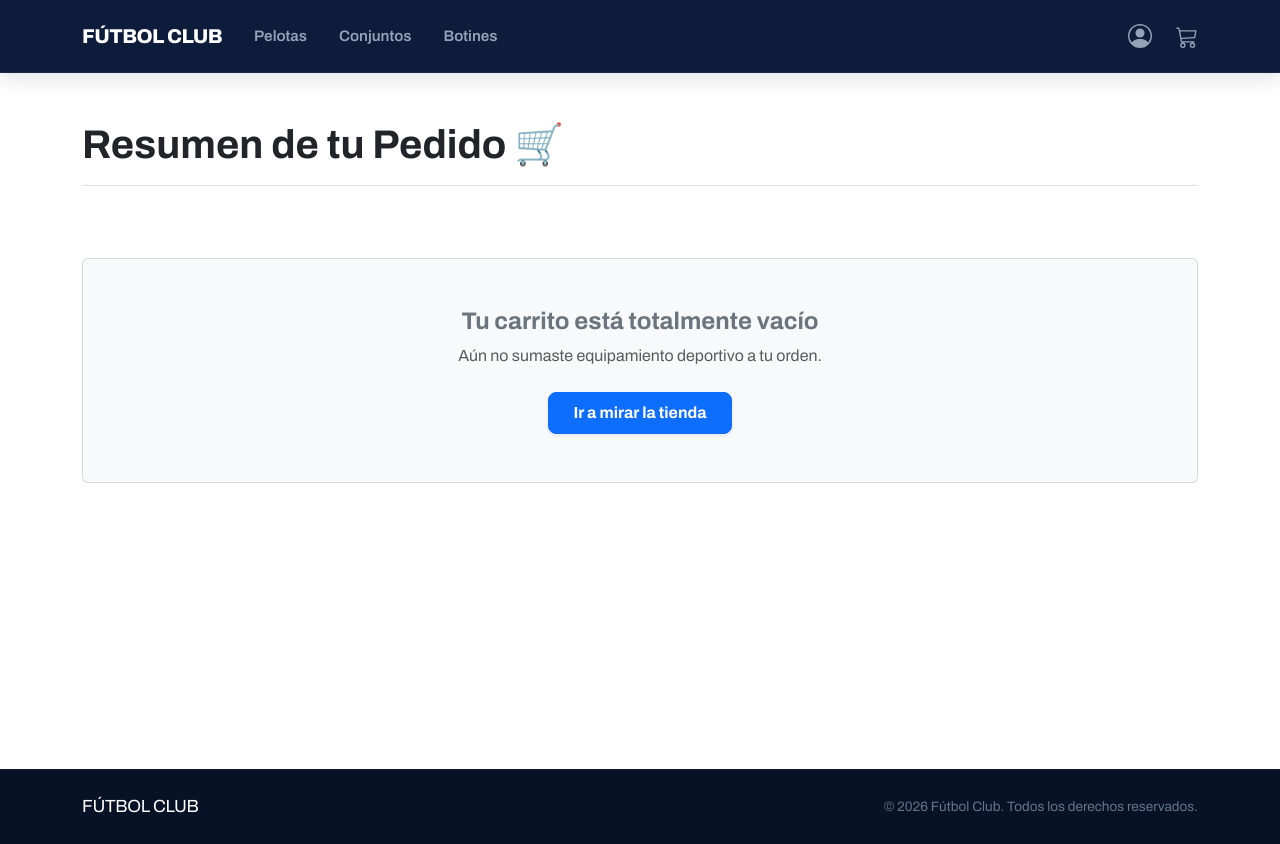
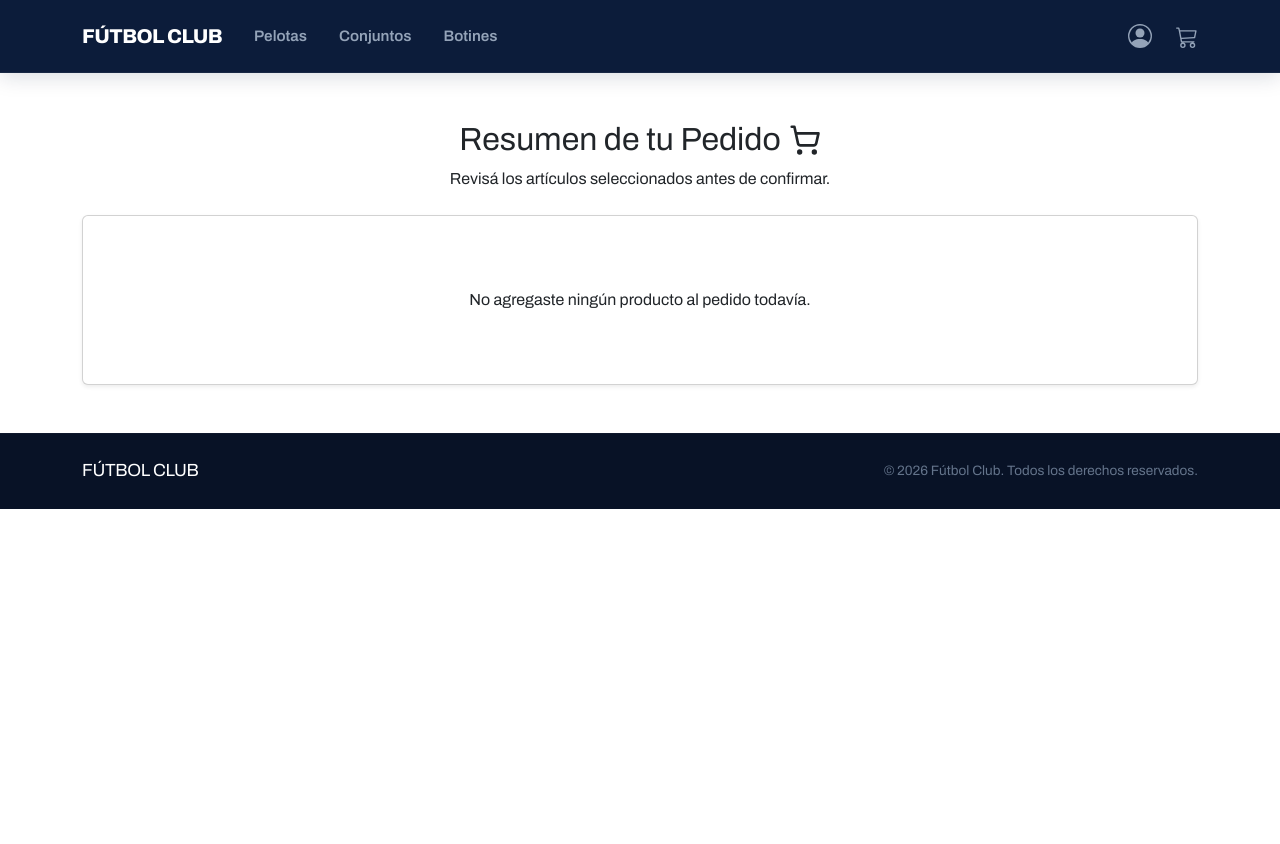
Before and after one commit to FrancoTopatigh/TW2-Proyecto, an Angular app in the folder crud-tienda/: page /pedido in a window 1280 px wide. After the commit the page ends 800 px from the top, so only its background shows below. Built offline with nearby package versions, Linux system fonts and the light colour scheme.

Commit message:
Botones de suma y resta en los articulos

```diff
--- a/crud-tienda/src/app/modules/pedido/ver-pedido/ver-pedido.component.html
+++ b/crud-tienda/src/app/modules/pedido/ver-pedido/ver-pedido.component.html
@@ -1,88 +1,68 @@
-<div class="container my-5" style="min-height: 75vh;">
-  <div class="row">
-    <div class="col-12">
-      <h2 class="display-6 fw-bold mb-4 text-dark border-bottom pb-3">Resumen de tu Pedido 🛒</h2>
-    </div>
+<div class="container my-5 container-pedido">
+  <div class="text-center mb-4 header-pedido">
+    <h2 class="fw-extrabold text-main d-flex align-items-center justify-content-center gap-2">
+      Resumen de tu Pedido
+      <svg xmlns="http://www.w3.org/2000/svg" viewBox="0 0 24 24" fill="none" stroke="currentColor" stroke-width="2" stroke-linecap="round" stroke-linejoin="round" width="32" height="32" class="svg-icon-header">
+       <circle cx="8" cy="21" r="1"></circle>
+       <circle cx="19" cy="21" r="1"></circle>
+       <path d="M2.05 2.05h2l2.66 12.42a2 2 0 0 0 2 1.58h9.78a2 2 0 0 0 1.95-1.57l1.65-7.43H5.12"></path>
+      </svg>
+    </h2>
+    <p class="text-sub m-0">Revisá los artículos seleccionados antes de confirmar.</p>
   </div>
 
-  @if ((carritoService.carritoActual$ | async)?.length ?? 0 > 0) {
-    <div class="row g-4">
-      <div class="col-12 col-lg-8">
-        <div class="card shadow-sm border rounded-3 p-4 bg-white">
-          <div class="table-responsive">
-            <table class="table table-hover align-middle m-0">
-              <thead class="table-light">
-                <tr>
-                  <th>Artículo</th>
-                  <th class="text-center" style="width: 150px;">Cantidad</th>
-                  <th class="text-end">Precio Unitario</th>
-                  <th class="text-end">Subtotal</th>
-                  <th class="text-center" style="width: 80px;">Acción</th>
-                </tr>
-              </thead>
-              <tbody>
-                @for (item of (carritoService.carritoActual$ | async); track item.productoId) {
-                  <tr>
-                    <td>
-                      <span class="fw-bold text-dark d-block">{{ item.nombre }}</span>
-                      <small class="text-muted">ID: #{{ item.productoId }}</small>
-                    </td>
-                    <td>
-                      <div class="input-group input-group-sm justify-content-center">
-                        <button (click)="carritoService.cambiarCantidad(item.productoId, -1)" class="btn btn-outline-secondary fw-bold" type="button">-</button>
-                        <span class="input-group-text bg-white px-3 fw-semibold">{{ item.cantidad }}</span>
-                        <button (click)="carritoService.cambiarCantidad(item.productoId, 1)" class="btn btn-outline-secondary fw-bold" type="button">+</button>
-                      </div>
-                    </td>
-                    <td class="text-end fw-medium text-secondary">${{ item.precio }}</td>
-                    <td class="text-end fw-bold text-dark">${{ item.precio * item.cantidad }}</td>
-                    <td class="text-center">
-                      <button (click)="carritoService.eliminarProducto(item.productoId)" class="btn btn-link text-danger p-0" title="Eliminar artículo">
-                        <svg xmlns="http://www.w3.org/2000/svg" width="18" height="18" fill="currentColor" class="bi bi-trash3" viewBox="0 0 16 16">
-                          <path d="M6.5 1h3a.5.5 0 0 1 .5.5v1H6v-1a.5.5 0 0 1 .5-.5M11 2.5v-1A1.5 1.5 0 0 0 9.5 0h-3A1.5 1.5 0 0 0 5 1.5v1H1.5a.5.5 0 0 0 0 1h.538l.853 10.66A2 2 0 0 0 4.885 16h6.23a2 2 0 0 0 1.994-1.84l.853-10.66h.538a.5.5 0 0 0 0-1zm1.958 1-.846 10.58a1 1 0 0 1-.997.92h-6.23a1 1 0 0 1-.997-.92L3.042 3.5zm-7.487 1a.5.5 0 0 1 .528.47l.5 8.5a.5.5 0 0 1-.998.06L5 5.03a.5.5 0 0 1 .47-.53Zm5.058 0a.5.5 0 0 1 .47.53l-.5 8.5a.5.5 0 1 1-.998-.06l.5-8.5a.5.5 0 0 1 .528-.47M8 4.5a.5.5 0 0 1 .5.5v8a.5.5 0 0 1-1 0v-8a.5.5 0 0 1 .5-.5"/>
-                        </svg>
-                      </button>
-                    </td>
-                  </tr>
-                }
-              </tbody>
-            </table>
+  <div class="card card-pedido shadow-sm p-4">
+    @for (item of (carritoService.carritoActual$ | async); track item.productoId) {
+      <div class="d-flex justify-content-between align-items-center p-3 mb-3 item-carrito">
+        <div>
+          <h5 class="m-0 fw-bold text-dark item-nombre">{{ item.nombre }}</h5>
+
+          <div class="input-group input-group-sm mt-2" style="max-width: 120px;">
+            <button (click)="carritoService.cambiarCantidad(item.productoId, -1)" class="btn btn-outline-secondary fw-bold" type="button">-</button>
+            <span class="input-group-text bg-white px-3 fw-semibold flex-grow-1 justify-content-center">{{ item.cantidad }}</span>
+            <button (click)="carritoService.cambiarCantidad(item.productoId, 1)" class="btn btn-outline-secondary fw-bold" type="button">+</button>
           </div>
+
+        </div>
+        <div class="d-flex align-items-center gap-3">
+          <div class="text-end">
+            <span class="fw-bold text-main d-block price-total">${{ item.precio * item.cantidad }}</span>
+            <small class="text-sub">${{ item.precio }} c/u</small>
+          </div>
+          <button (click)="carritoService.eliminarProducto(item.productoId)" class="btn btn-link p-2 btn-delete" title="Eliminar producto">
+            <svg xmlns="http://www.w3.org/2000/svg" viewBox="0 0 24 24" fill="none" stroke="currentColor" stroke-width="2" stroke-linecap="round" stroke-linejoin="round" class="svg-icon-delete">
+              <polyline points="3 6 5 6 21 6"></polyline>
+              <path d="M19 6v14a2 2 0 0 1-2 2H7a2 2 0 0 1-2-2V6m3 0V4a2 2 0 0 1 2-2h4a2 2 0 0 1 2 2v2"></path>
+              <line x1="10" y1="11" x2="10" y2="17"></line>
+              <line x1="14" y1="11" x2="14" y2="17"></line>
+            </svg>
+          </button>
         </div>
       </div>
+    } @empty {
+      <div class="text-center py-5 text-empty">
+        <p class="m-0">No agregaste ningún producto al pedido todavía.</p>
+      </div>
+    }
 
-      <div class="col-12 col-lg-4">
-        <div class="card shadow-sm border rounded-3 p-4 bg-light">
-          <h4 class="fw-bold text-dark mb-4">Total Compra</h4>
-          <div class="d-flex justify-content-between align-items-center mb-4 pb-3 border-bottom">
-            <span class="text-muted fs-5">Monto Final:</span>
-            <span class="fs-2 fw-extrabold text-success">${{ carritoService.obtenerTotal() }}</span>
-          </div>
+    @if ((carritoService.carritoActual$ | async)?.length) {
+      <hr class="my-4 divider-dash">
 
-          <div class="d-flex flex-column gap-2">
-            <button class="btn btn-primary btn-lg w-100 fw-bold shadow-sm">
-              Confirmar y Comprar
-            </button>
-            <button type="button" class="btn btn-outline-danger w-100 fw-semibold" data-bs-toggle="modal" data-bs-target="#modalVaciarCarrito">
-              Vaciar Carrito
-            </button>
-          </div>
-        </div>
+      <div class="d-flex justify-content-between align-items-center fw-bold mb-4 total-container">
+        <span class="text-dark">Total estimado:</span>
+        <span class="text-success price-grand-total">${{ carritoService.obtenerTotal() }}</span>
       </div>
-    </div>
-  } @else {
-    <div class="row">
-      <div class="col-12 text-center my-5">
-        <div class="py-5 bg-light rounded border border-secondary border-opacity-25">
-          <h4 class="text-secondary fw-bold mb-2">Tu carrito está totalmente vacío</h4>
-          <p class="text-muted mb-4">Aún no sumaste equipamiento deportivo a tu orden.</p>
-          <a routerLink="/" class="btn btn-primary px-4 py-2 rounded-3 fw-bold shadow-sm">
-            Ir a mirar la tienda
-          </a>
-        </div>
+
+      <div class="d-flex gap-2 action-buttons">
+        <button type="button" class="btn btn-outline-danger w-50 py-2.5 btn-clear" data-bs-toggle="modal" data-bs-target="#modalVaciarCarrito">
+          Vaciar Carrito
+        </button>
+        <button class="btn btn-action w-50 py-2.5 btn-confirm">
+          Confirmar Pedido
+        </button>
       </div>
-    </div>
-  }
+    }
+  </div>
 </div>
 
 <div class="modal fade" id="modalVaciarCarrito" tabindex="-1" aria-labelledby="modalVaciarLabel" aria-hidden="true">
@@ -94,7 +74,7 @@
       </div>
       <div class="modal-body p-4 text-center">
         <p class="fs-5 mb-1 text-dark fw-semibold">¿Estás completamente seguro?</p>
-        <p class="text-muted small mb-0">Esta acción removerá absolutamente todos los artículos que elegiste de la lista de compras.</p>
+        <p class="text-muted small mb-0">Esta acción removerá absolutamente todos los artículos que elegiste.</p>
       </div>
       <div class="modal-footer bg-light border-top justify-content-end gap-2">
         <button type="button" class="btn btn-outline-secondary px-4 py-2 rounded-3 fw-semibold" data-bs-dismiss="modal">
```
